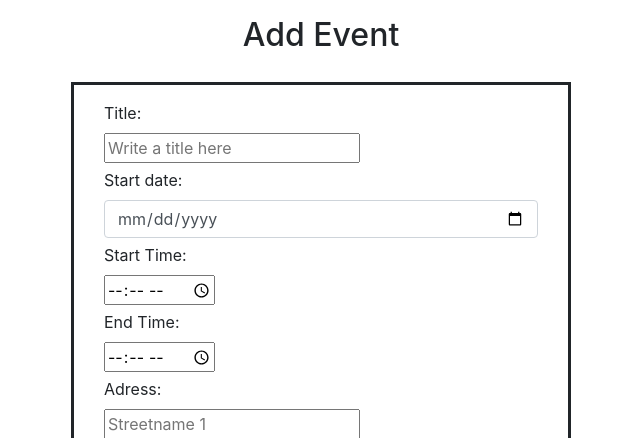
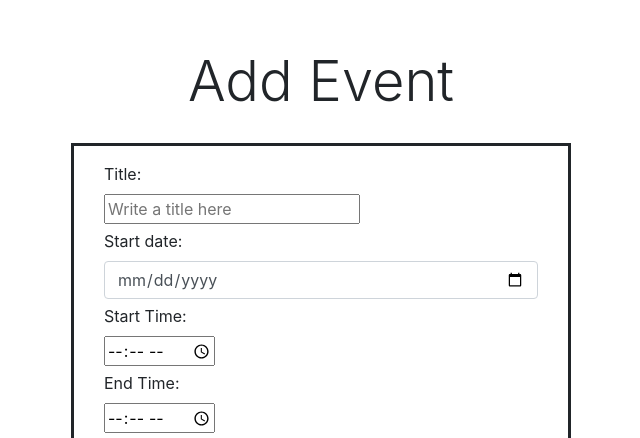
Before and after one commit to AlmaBroman/flea-finder-stockholm, a Django app: page /add_post/ in a window 1280 px wide. Shown: the part 56-494 px from the top of the page, without its empty margins (319-959 px from the left). Run offline with Django 3.2, Linux system fonts and the light colour scheme; parts of the project's set-up code (start-up, migrations or seed data) failed here and were passed over; some libraries are stand-ins or nearby versions.

Commit message:
Restyle heading

```diff
--- a/templates/add_post.html
+++ b/templates/add_post.html
@@ -4,8 +4,8 @@
 {% load crispy_forms_tags %}
 
 <div class="row mx-auto">
-    <div class="col-8 mx-auto mt-3 text-center">
-        <h2>Add Event</h2>
+    <div class="col-8 mx-auto mt-5 text-center">
+        <h1 class="display-4">Add Event</h1>
     </div>
 </div>
 <div class="container add-post-container mb-3">
```
